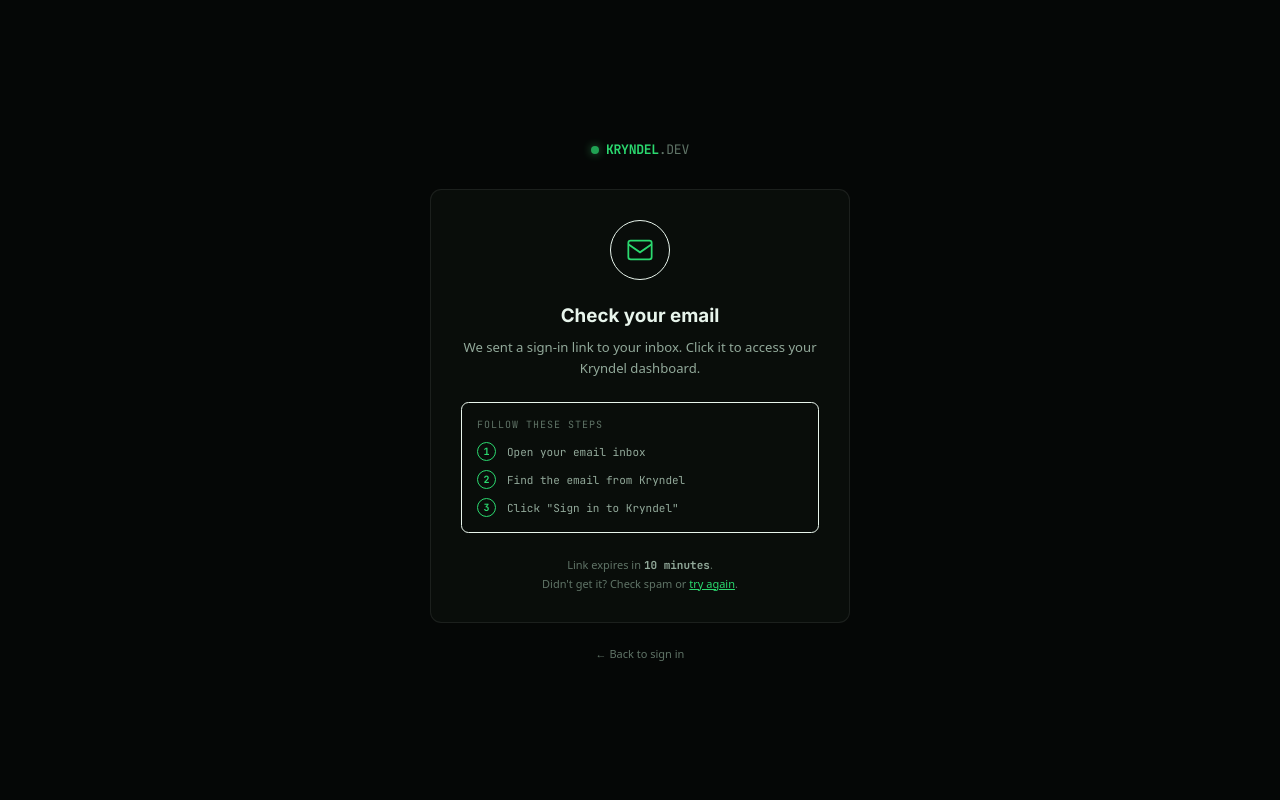
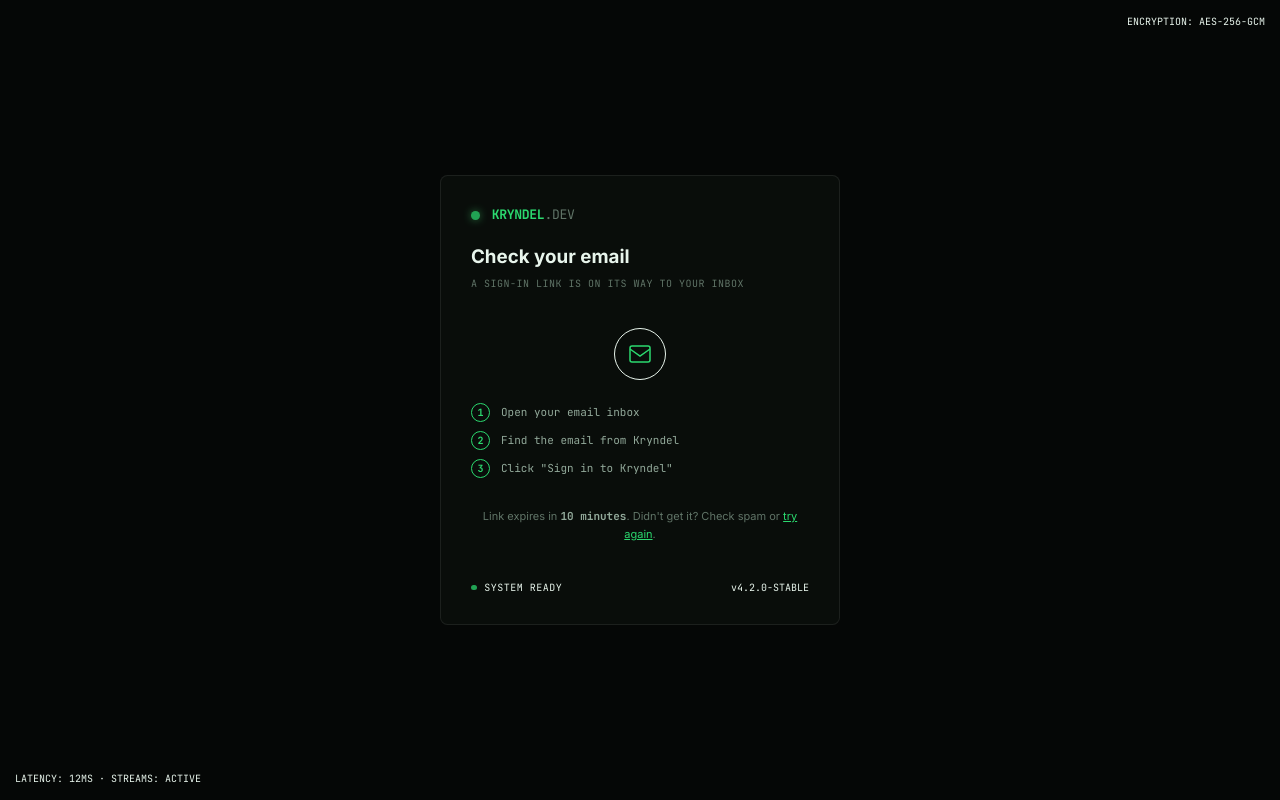
Before and after one commit to rperezga/kryndel, a Next.js app in the folder packages/web/: page /login/verify in a window 1280 px wide. Built offline with nearby package versions, Linux system fonts and the light colour scheme.

Commit message:
fix(login/verify): match login page layout and DS tokens

```diff
--- a/packages/web/src/app/login/verify/page.tsx
+++ b/packages/web/src/app/login/verify/page.tsx
@@ -1,81 +1,81 @@
 /**
  * /login/verify — post-magic-link confirmation screen.
- * Redesigned to match DS tokens and guide the user clearly.
+ * Matches login page layout and DS tokens.
  */
 export const metadata = { title: 'Check your email — Kryndel' };
 
 export default function VerifyPage() {
   return (
-    <main className="min-h-screen flex items-center justify-center p-4 bg-ds-shell text-ds-text">
+    <main className="min-h-screen flex items-center justify-center p-4 bg-ds-shell text-ds-text relative overflow-hidden">
 
-      <div className="w-full max-w-[420px]">
-
-        {/* Branding */}
-        <div className="text-center mb-8">
-          <a href="/" className="inline-flex items-center gap-2 no-underline">
-            <span className="w-2 h-2 rounded-full bg-ds-green animate-pulse shadow-[0_0_8px_rgba(83,246,136,0.6)]" />
-            <span className="font-ds-mono text-sm text-ds-green tracking-tight uppercase font-bold">
-              Kryndel<span className="text-ds-text-3 font-normal">.dev</span>
-            </span>
-          </a>
+      {/* Decorative background labels */}
+      <div className="absolute top-4 right-4 font-ds-mono text-[10px] text-ds-text-3/20 select-none hidden md:block" aria-hidden="true">
+        ENCRYPTION: AES-256-GCM
+      </div>
+      <div className="absolute bottom-4 left-4 font-ds-mono text-[10px] text-ds-text-3/20 select-none hidden md:block" aria-hidden="true">
+        LATENCY: 12MS · STREAMS: ACTIVE
       </div>
 
-        <div className="bg-ds-panel border border-solid border-ds-border rounded-xl p-8 text-center">
+      {/* Card */}
+      <div className="bg-ds-panel border border-solid border-ds-border w-full max-w-[400px] p-8 relative z-10 rounded-lg">
+
+        {/* Branding — same as login */}
+        <header className="mb-10 flex flex-col items-start gap-1">
+          <div className="flex items-center gap-3 mb-4 select-none">
+            <span className="w-2.5 h-2.5 rounded-full bg-ds-green animate-pulse shadow-[0_0_8px_rgba(83,246,136,0.6)]" />
+            <span className="font-ds-mono text-sm text-ds-green tracking-tight uppercase font-bold">
+              kryndel<span className="text-ds-text-3 font-normal">.dev</span>
+            </span>
+          </div>
+          <h1 className="font-ds-sans text-xl font-bold text-ds-text">Check your email</h1>
+          <p className="font-ds-mono text-[10px] text-ds-text-3 uppercase tracking-wider mt-1">
+            A sign-in link is on its way to your inbox
+          </p>
+        </header>
 
         {/* Email icon */}
-          <div
-            className="w-16 h-16 rounded-full bg-ds-green/10 border border-solid border-ds-green/30 flex items-center justify-center mx-auto mb-6"
-            aria-hidden="true"
-          >
-            <svg width="28" height="28" viewBox="0 0 24 24" fill="none" stroke="currentColor" strokeWidth="1.5" className="text-ds-green">
+        <div className="flex justify-center mb-6" aria-hidden="true">
+          <div className="w-14 h-14 rounded-full bg-ds-green/10 border border-solid border-ds-green/30 flex items-center justify-center">
+            <svg width="24" height="24" viewBox="0 0 24 24" fill="none" stroke="currentColor" strokeWidth="1.5" className="text-ds-green">
               <rect x="2" y="4" width="20" height="16" rx="2" />
               <path d="M2 7l10 7 10-7" />
             </svg>
           </div>
-
-          <h1 className="font-ds-sans text-xl font-bold text-ds-text mb-2">Check your email</h1>
-          <p className="text-ds-text-2 text-sm leading-relaxed mb-6">
-            We sent a sign-in link to your inbox. Click it to access your Kryndel dashboard.
-          </p>
+        </div>
 
         {/* Steps */}
-          <div className="bg-ds-shell/60 border border-solid border-ds-border/50 rounded-lg p-4 text-left mb-6">
-            <p className="font-ds-mono text-[10px] text-ds-text-3 uppercase tracking-widest mb-3">
-              Follow these steps
-            </p>
-            <ol className="space-y-2.5 list-none p-0 m-0">
+        <div className="space-y-2.5 mb-8">
           {[
             'Open your email inbox',
             'Find the email from Kryndel',
             'Click "Sign in to Kryndel"',
           ].map((step, i) => (
-                <li key={i} className="flex items-center gap-3">
-                  <span className="w-5 h-5 rounded-full bg-ds-green/10 border border-solid border-ds-green/30 text-ds-green font-ds-mono text-[10px] flex items-center justify-center shrink-0 font-bold select-none">
+            <div key={i} className="flex items-center gap-3">
+              <span className="w-5 h-5 rounded-full border border-solid border-ds-green/30 text-ds-green font-ds-mono text-[10px] flex items-center justify-center shrink-0 font-bold select-none">
                 {i + 1}
               </span>
               <span className="text-ds-text-2 text-[11px] font-ds-mono">{step}</span>
-                </li>
+            </div>
           ))}
-            </ol>
         </div>
 
         {/* Expiry + retry */}
-          <p className="text-ds-text-3 text-[11px] leading-relaxed">
+        <p className="font-ds-sans text-[11px] text-center text-ds-text-3 leading-relaxed">
           Link expires in{' '}
           <span className="text-ds-text-2 font-bold font-ds-mono">10 minutes</span>.
-            <br />
-            Didn&apos;t get it? Check spam or{' '}
+          {' '}Didn&apos;t get it? Check spam or{' '}
           <a href="/login" className="text-ds-green hover:underline transition-colors">
             try again
           </a>.
         </p>
+
+        {/* Footer status — same as login */}
+        <div className="mt-10 flex justify-between items-center">
+          <div className="flex items-center gap-2">
+            <div className="w-1.5 h-1.5 rounded-full bg-ds-green animate-pulse" aria-hidden="true" />
+            <span className="font-ds-mono text-[10px] text-ds-green/70 uppercase tracking-wider">System Ready</span>
           </div>
-
-        {/* Back link */}
-        <div className="text-center mt-5">
-          <a href="/login" className="text-[11px] text-ds-text-3 hover:text-ds-green transition-colors no-underline">
-            ← Back to sign in
-          </a>
+          <span className="font-ds-mono text-[10px] text-ds-text-3/50">v4.2.0-STABLE</span>
         </div>
       </div>
     </main>
```
Lines whose indentation alone changed are shown as unchanged.
